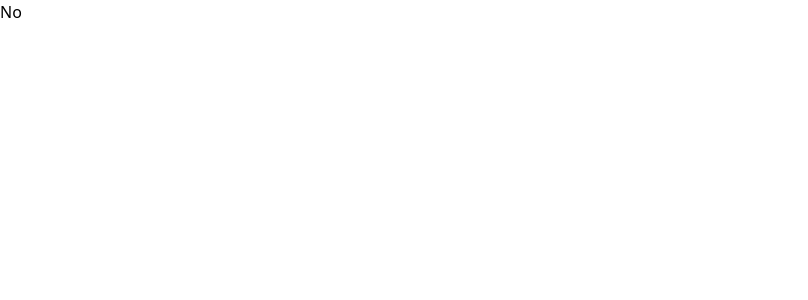
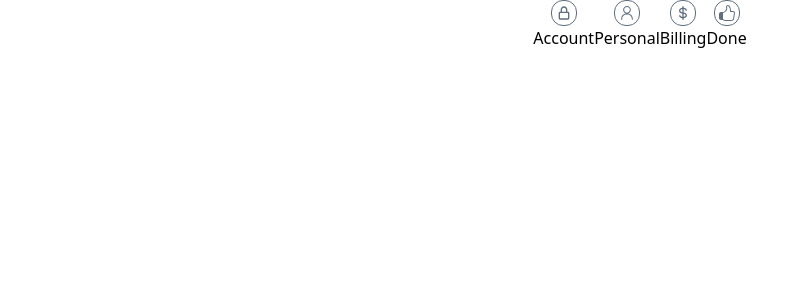
Before and after one commit to ShivrajTheCoder/lookscout, a Next.js app: page / in a window 1280 px wide. Shown: the top 300 px of the page, without its empty margins (0-808 px from the left). Built offline with nearby package versions, Linux system fonts and the light colour scheme.

Commit message:
header-components-created

```diff
--- a/package.json
+++ b/package.json
@@ -14,6 +14,7 @@
     "postcss": "8.4.23",
     "react": "18.2.0",
     "react-dom": "18.2.0",
+    "react-icons": "^4.8.0",
     "tailwindcss": "3.3.2"
   }
 }
--- /dev/null
+++ b/src/Utils/detectSystemTheme.js
@@ -0,0 +1,10 @@
+export async function detectSystemTheme() {
+  let isDarkMode = false;
+
+  if (typeof window !== 'undefined') {
+    const darkModeQuery = window.matchMedia('(prefers-color-scheme: dark)');
+    isDarkMode = darkModeQuery.matches;
+  }
+
+  return isDarkMode;
+}
--- /dev/null
+++ b/src/components/FormHeaderComponents/FormIconLabelComponent.js
@@ -0,0 +1,13 @@
+import React from 'react'
+
+export default function FormIconLabelComponent(props) {
+    const {icon,name}=props;
+    return (
+        <div className='flex justify-center items-center flex-col'>
+            <div className='border-[#5F6D7E] border p-1 w-fit rounded-xl'>
+                {icon}
+            </div>
+            <span>{name}</span>
+        </div>
+    )
+}
--- /dev/null
+++ b/src/components/FormHeaderComponents/FormStageComponenet.js
@@ -0,0 +1,15 @@
+import React from 'react'
+import { BiLockAlt, BiDollar } from 'react-icons/bi'
+import { RxPerson } from 'react-icons/rx'
+import { GoThumbsup } from 'react-icons/go'
+import FormIconLabelComponent from './FormIconLabelComponent'
+export default function FormStageComponenet() {
+    return (
+        <div className='flex'>
+            <FormIconLabelComponent name={"Account"} icon={<BiLockAlt color={"#5F6D7E"}/>}/>
+            <FormIconLabelComponent name={"Personal"} icon={<RxPerson color={"#5F6D7E"}/>}/>
+            <FormIconLabelComponent name={"Billing"} icon={<BiDollar color={"#5F6D7E"}/>}/>
+            <FormIconLabelComponent name={"Done"} icon={<GoThumbsup color={"#5F6D7E"}/>}/>
+        </div>
+    )
+}
--- a/src/pages/index.js
+++ b/src/pages/index.js
@@ -1,28 +1,14 @@
-import Image from 'next/image'
-import { Inter } from 'next/font/google'
+import { detectSystemTheme } from '@/Utils/detectSystemTheme';
+import FormStageComponenet from '@/components/FormHeaderComponents/FormStageComponenet';
 import { useEffect, useState } from 'react';
+export default function Home() {
+  const isDarkMode=detectSystemTheme()
+  return (
+    <main className='flex justify-center items-center'>
+      <FormStageComponenet/>
+      <form>
 
-const inter = Inter({ subsets: ['latin'] })
-
-export default function Home() {
-  const [isDarkMode, setIsDarkMode] = useState(false);
-
-  useEffect(() => {
-    const darkModeQuery = window.matchMedia('(prefers-color-scheme: dark)');
-    setIsDarkMode(darkModeQuery.matches);
-
-    const updateDarkMode = (e) => setIsDarkMode(e.matches);
-    darkModeQuery.addEventListener('change', updateDarkMode);
-
-    return () => {
-      darkModeQuery.removeEventListener('change', updateDarkMode);
-    };
-  }, []);
-  return (
-    <main>
-      {
-        isDarkMode ? <h1>Yes</h1> : <h1>No</h1>
-      }
+      </form>
     </main>
   )
 }
```
Also changed, not shown: src/components/FormComponents/InputComponent.js (added), 1 other file (tests, documents, lock files or other folders).
